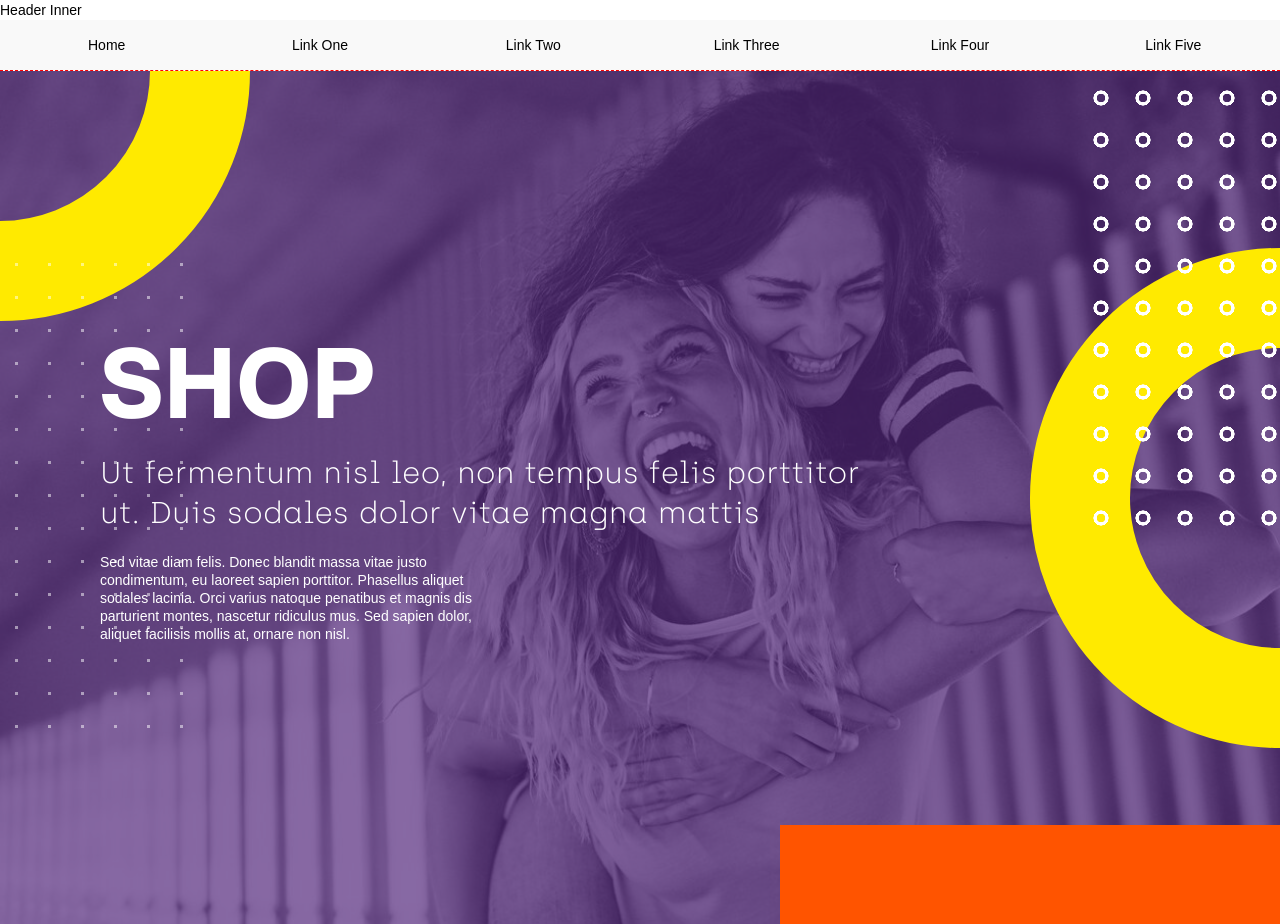
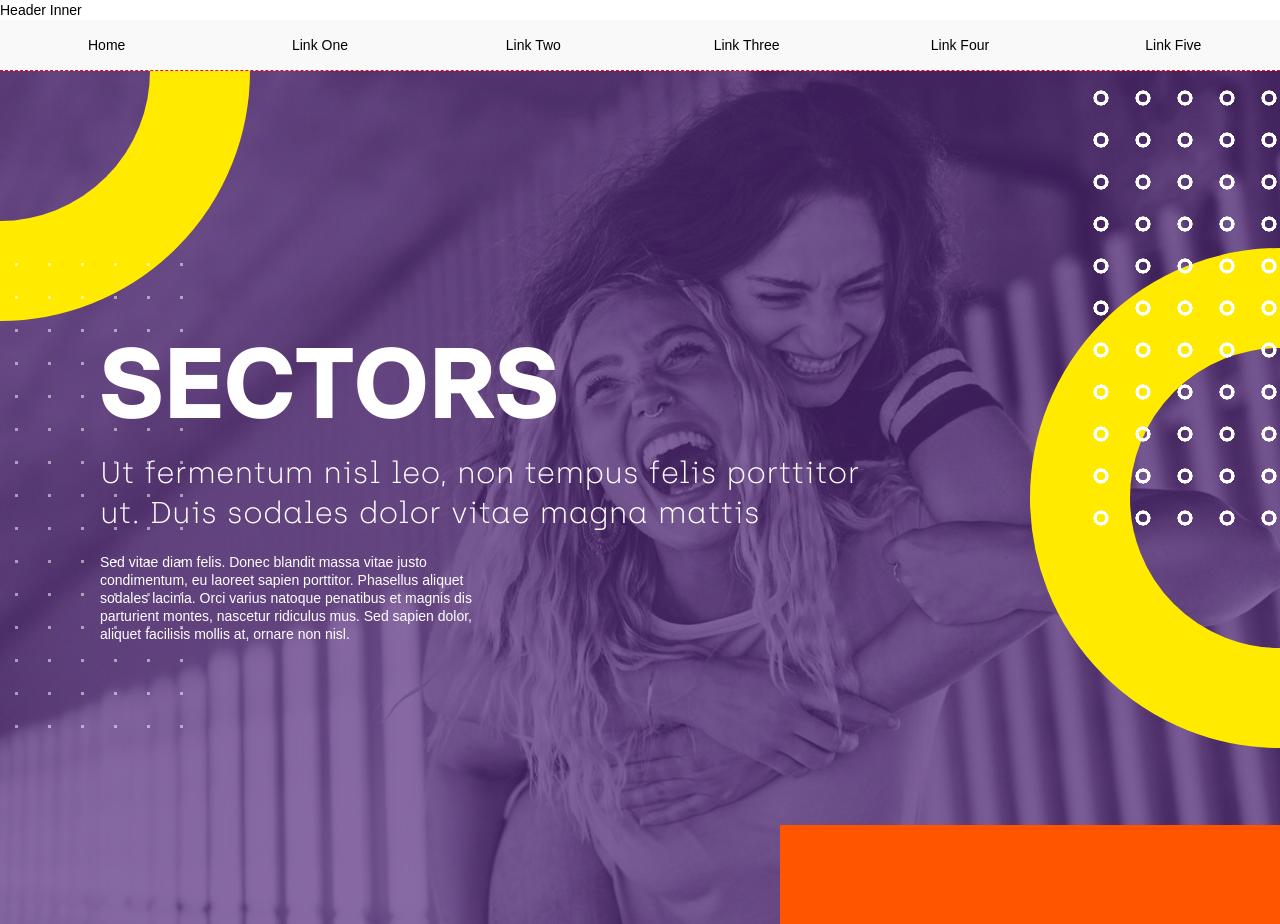
Before and after one commit to leetwentyone/TV-Channel-Concept-Site, a PHP site: page / in a window 1280 px wide. Shown: the top 924 px of the page. Run offline with PHP 8.4, Linux system fonts and the light colour scheme.

Commit message:
updated template

```diff
--- a/index.php
+++ b/index.php
@@ -29,7 +29,7 @@
         <span class="dot-pattern-large--top-right"></span>
         <img src="images/Kruisbeet-verhelpen.jpeg">
         <div class="text-container">
-          <h1>Shop</h1>
+          <h1>Sectors</h1>
           <p class="leading">Ut fermentum nisl leo, non tempus felis porttitor ut. Duis sodales dolor vitae magna mattis</p>
           <p>
             Sed vitae diam felis. Donec blandit massa vitae justo condimentum, eu laoreet sapien porttitor.
```
